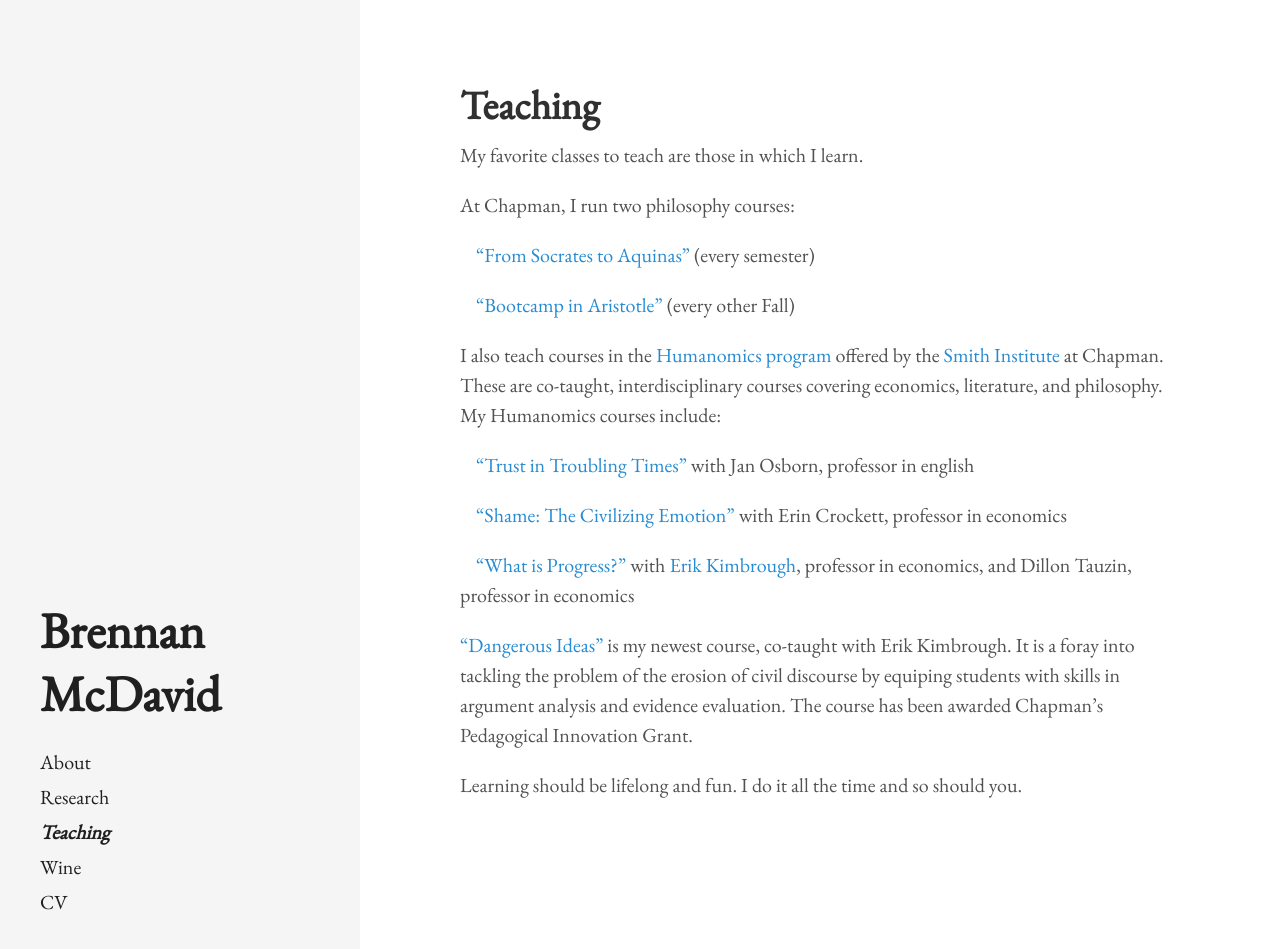
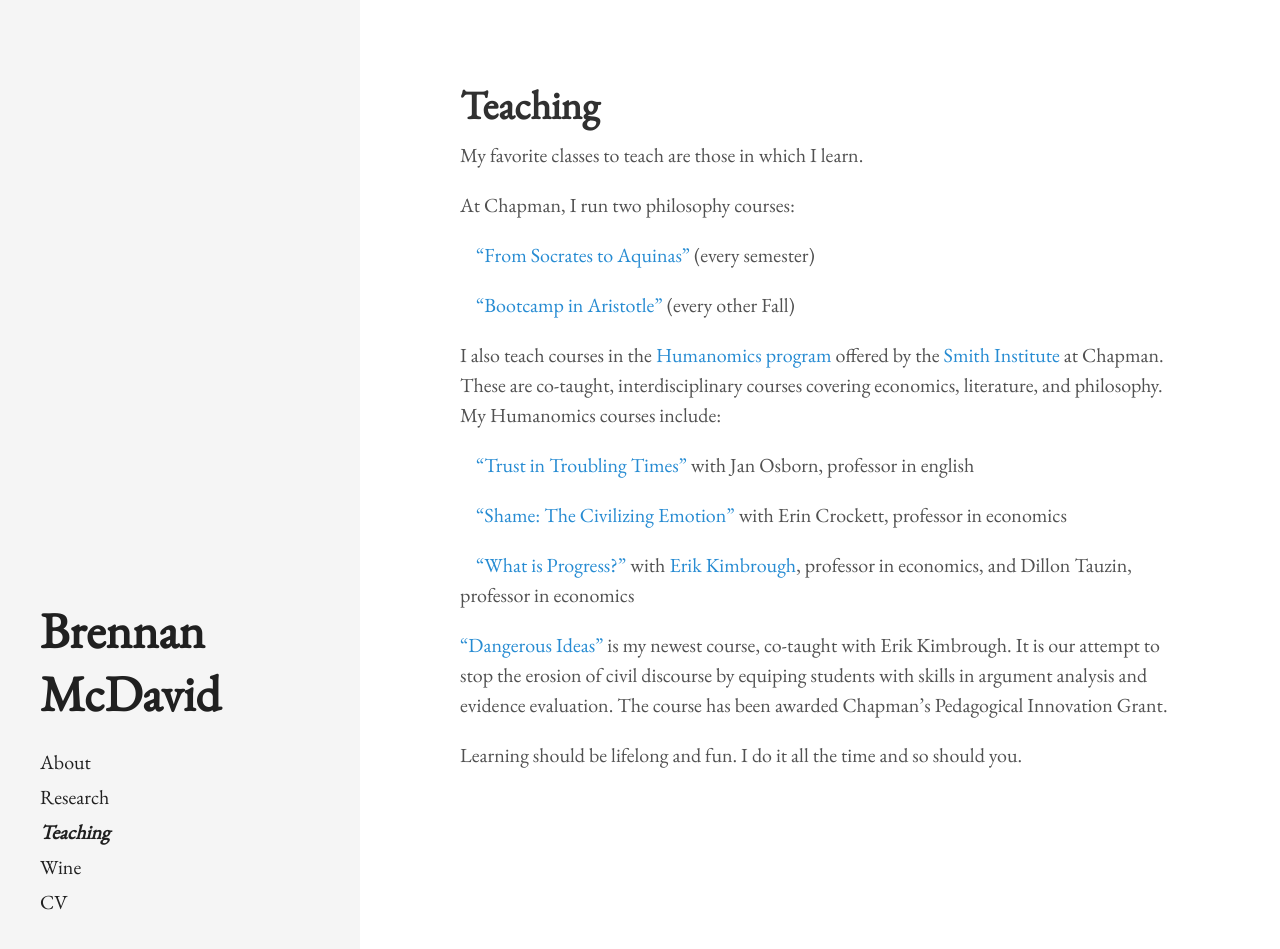
Before and after one commit to bkmcdavid/bkmcdavid.github.io, a Jekyll site: the page built from teaching.md, in a window 1280 px wide and 960 px high. Shown: the top 949 px of the window. Built offline with Jekyll 4.4.1, drawn with Linux system fonts in a browser that asks for light colours.

Commit message:
Update teaching.md

```diff
--- a/teaching.md
+++ b/teaching.md
@@ -21,7 +21,7 @@
 &nbsp;&nbsp;&nbsp;&nbsp;<a href="https://bkmcdavid.github.io/pdfs/2023HumanomicsProgress.pdf">"What is Progress?"</a> with <a href="https://sites.google.com/site/erikkimbrough/">Erik Kimbrough</a>, professor in economics, and Dillon Tauzin, professor in economics
 
 
-<a href="https://bkmcdavid.github.io/pdfs/DangerousIdeasFall2024.pdf">"Dangerous Ideas"</a> is my newest course, co-taught with Erik Kimbrough. It is a foray into tackling the problem of the erosion of civil discourse by equiping students with skills in argument analysis and evidence evaluation. The course has been awarded Chapman's Pedagogical Innovation Grant.
+<a href="https://bkmcdavid.github.io/pdfs/DangerousIdeasFall2024.pdf">"Dangerous Ideas"</a> is my newest course, co-taught with Erik Kimbrough. It is our attempt to stop the erosion of civil discourse by equiping students with skills in argument analysis and evidence evaluation. The course has been awarded Chapman's Pedagogical Innovation Grant.
 
 
 Learning should be lifelong and fun. I do it all the time and so should you.
```
